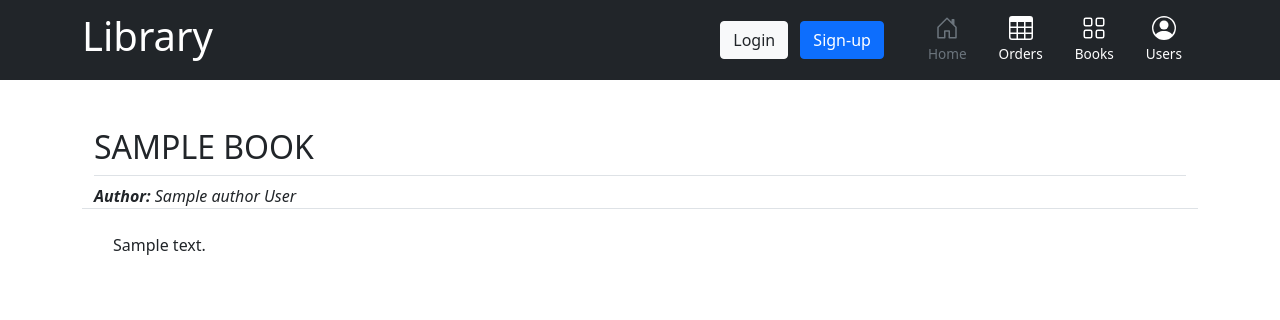
After one commit to Misha86/sprint14-om7-s16-team1-1, a Django app: page /book/1/ in a window 1280 px wide. The commit adds this page. Shown: the top 320 px of the page. Run offline with Django 3.2, Linux system fonts and the light colour scheme; tables that the repository leaves empty hold one stand-in row (values such as "Sample post"); some libraries are stand-ins or nearby versions.

Commit message:
Created view for book

```diff
--- /dev/null
+++ b/book/templates/book.html
@@ -0,0 +1,19 @@
+{% extends 'base.html' %} {% load static %}
+
+{% block title %}{{book.name}}{% endblock %}
+
+{% block content %}
+
+<div class="container px-4 py-5" id="icon-grid">
+    <h2 class="pb-2 border-bottom">{{book.name|upper}}</h2>
+    <div class="row row-cols-1 g-4">
+        <em class="border-bottom"><strong>Author{% if book.authors.all.count > 1 %}s{% endif%}:</strong>
+            {% for author in book.authors.all %}
+            {{author.get_full_name}}{% if book.authors.all.last != author %},{% endif %}
+            {% endfor %}
+        </em>
+        <p style="text-indent: 19px;">{{book.description}}</p>
+    </div>
+</div>
+
+{% endblock content %}
--- a/book/templates/book_list.html
+++ b/book/templates/book_list.html
@@ -12,7 +12,7 @@
 
         <div class="col d-flex align-items-start">
             <div>
-                <a href="#" class="nav-link text-black">
+                <a href="{% url 'book' book.id %}" class="nav-link text-black">
                     <h4 class="fw-bold mb-0">{{book.name}}</h4>
                     <div>
                         <strong>Author{% if book.authors.all.count > 1 %}s{% endif%}:</strong>
--- a/book/urls.py
+++ b/book/urls.py
@@ -3,4 +3,5 @@ from . import views
 
 urlpatterns = [
     path('list/', views.book_list, name='book-list'),
+    path('<int:id>/', views.book, name='book'),
 ]
--- a/book/views.py
+++ b/book/views.py
@@ -1,4 +1,4 @@
-from django.shortcuts import render
+from django.shortcuts import render, get_object_or_404
 from django.template.response import TemplateResponse
 from .models import Book
 
@@ -9,3 +9,7 @@ def home_page(request):
 
 def book_list(request):
     return render(request, 'book_list.html', {'books': Book.get_all()})
+
+
+def book(request, id):
+    return render(request, 'book.html', {'book': get_object_or_404(Book, id=id)})
--- a/templates/base.html
+++ b/templates/base.html
@@ -15,7 +15,7 @@
     <!-- Custom styles for this template -->
     <link href="{% static 'headers.css' %}" rel="stylesheet">
     <link href="{% static 'features.css' %}" rel="stylesheet">
-    <link href="{% static 'mycss.css' %}" rel="stylesheet">
+
 
 </head>
 <body>
```
Also changed, not shown: static/css/mycss.css (deleted).
